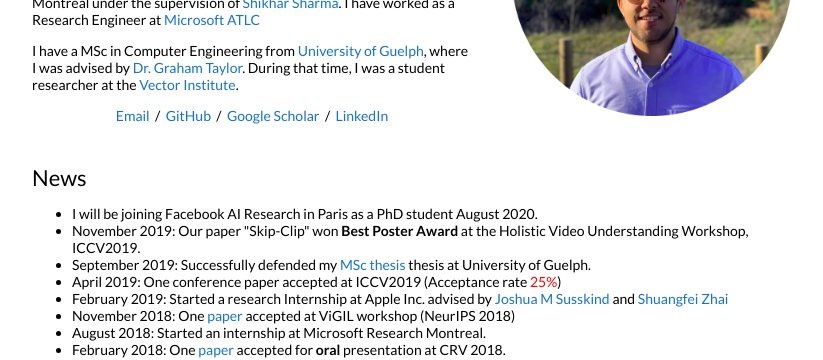
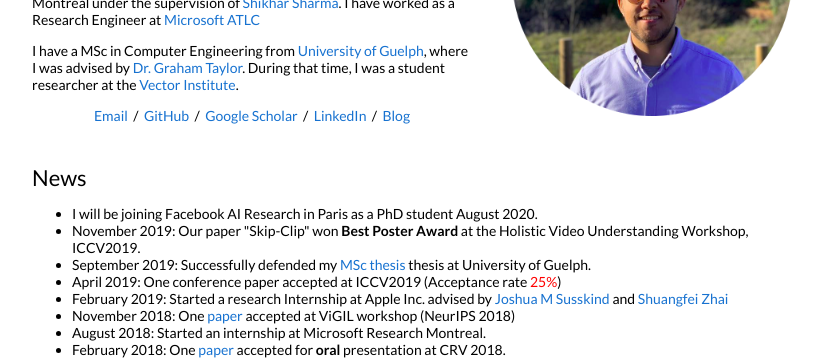
Before and after one commit to aelnouby/aelnouby.github.io, a Jekyll site: the page built from _posts/2019-10-24-skipclip.markdown, in a window 1280 px wide. Shown: the part 200-560 px from the top of the page, without its empty margins (228-1051 px from the left). Built offline with Jekyll 4.4.1, drawn with Linux system fonts in a browser that asks for light colours.

Commit message:
Add link to blog

```diff
--- a/_layouts/default.html
+++ b/_layouts/default.html
@@ -67,7 +67,8 @@
                 <a target="_blank" href="https://mailhide.io/e/ZwOFq"> Email</a> &nbsp;/&nbsp;
                 <a href="https://github.com/aelnouby">GitHub</a> &nbsp;/&nbsp;
                 <a href="https://scholar.google.com/citations?user=jxpBMwwAAAAj">Google Scholar</a> &nbsp;/&nbsp;
-                <a href="http://linkedin.com/in/alaa-el-nouby-1b6496b9"> LinkedIn </a>
+                <a href="http://linkedin.com/in/alaa-el-nouby-1b6496b9"> LinkedIn </a> &nbsp;/&nbsp;
+                <a href="https://aelnouby.github.io/blog/">Blog</a>
               </p>
             </td>
             <td style="padding:2.5%;width:40%;max-width:40%">
```
